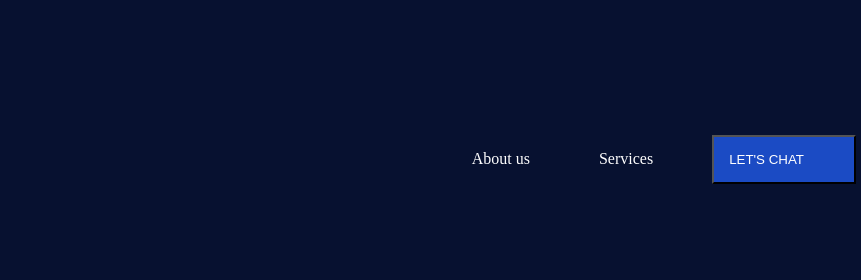
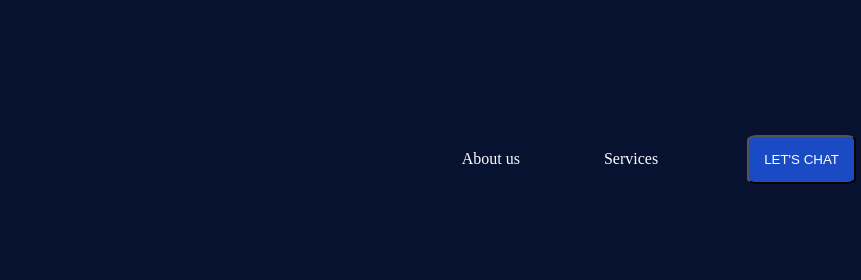
Before and after one commit to RMWernsing/day02, a plain HTML site: page index.html in a window 1280 px wide. Shown: the top 280 px of the page, 419-1280 px from the left. Drawn offline with Linux system fonts and the light colour scheme.

Commit message:
finished project

```diff
--- a/index.html
+++ b/index.html
@@ -15,10 +15,10 @@
         alt="picture of company logo">
     </div>
     <div>
-      <span class="padding">
+      <span class="right-padding">
         About us
       </span>
-      <span class="padding">
+      <span class="right-padding">
         Services
       </span>
       <button class="padding">
--- a/style.css
+++ b/style.css
@@ -60,7 +60,10 @@ header {
 
 .padding {
   padding: 15px;
-  padding-right: 50px;
+}
+
+.right-padding {
+  padding-right: 5rem;
 }
 
 .display-flex {
@@ -90,3 +93,7 @@ header {
   text-decoration: underline solid #355dca;
 
 }
+
+button {
+  border-radius: 10%;
+}
```
